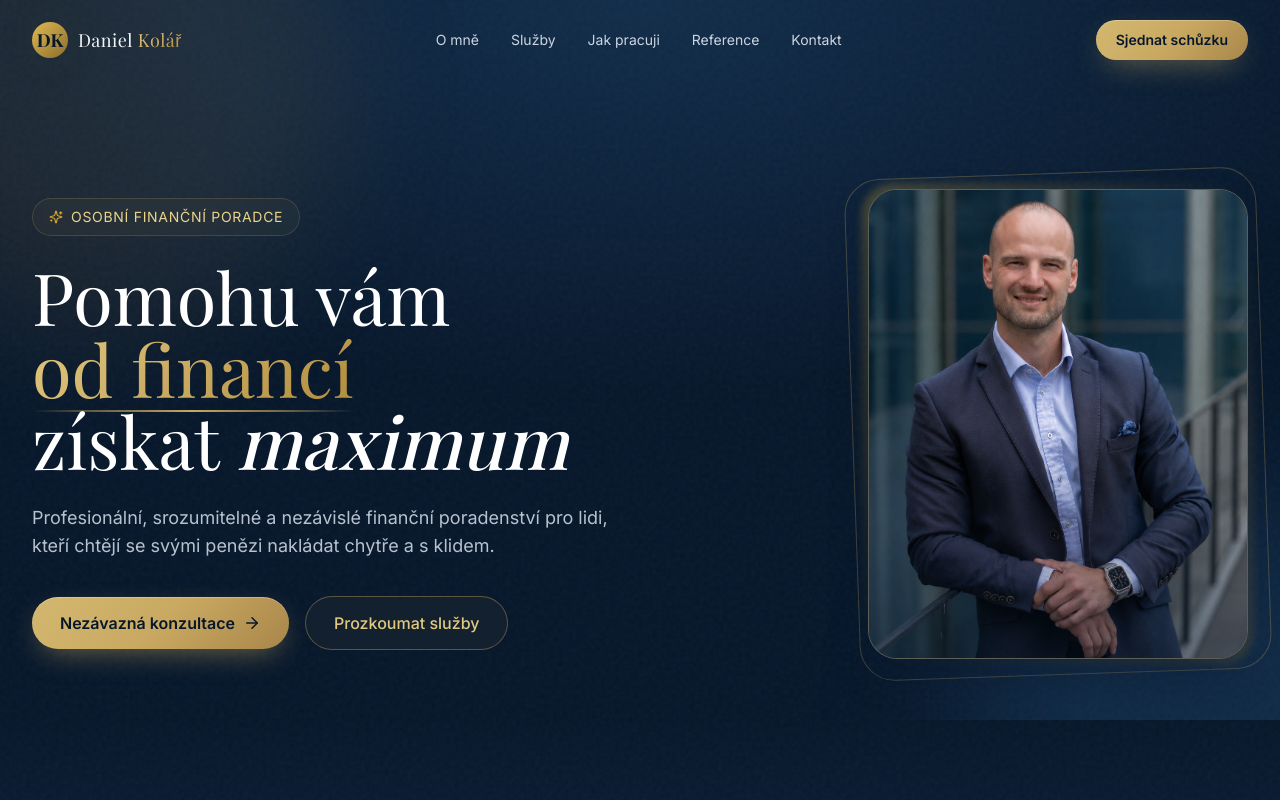
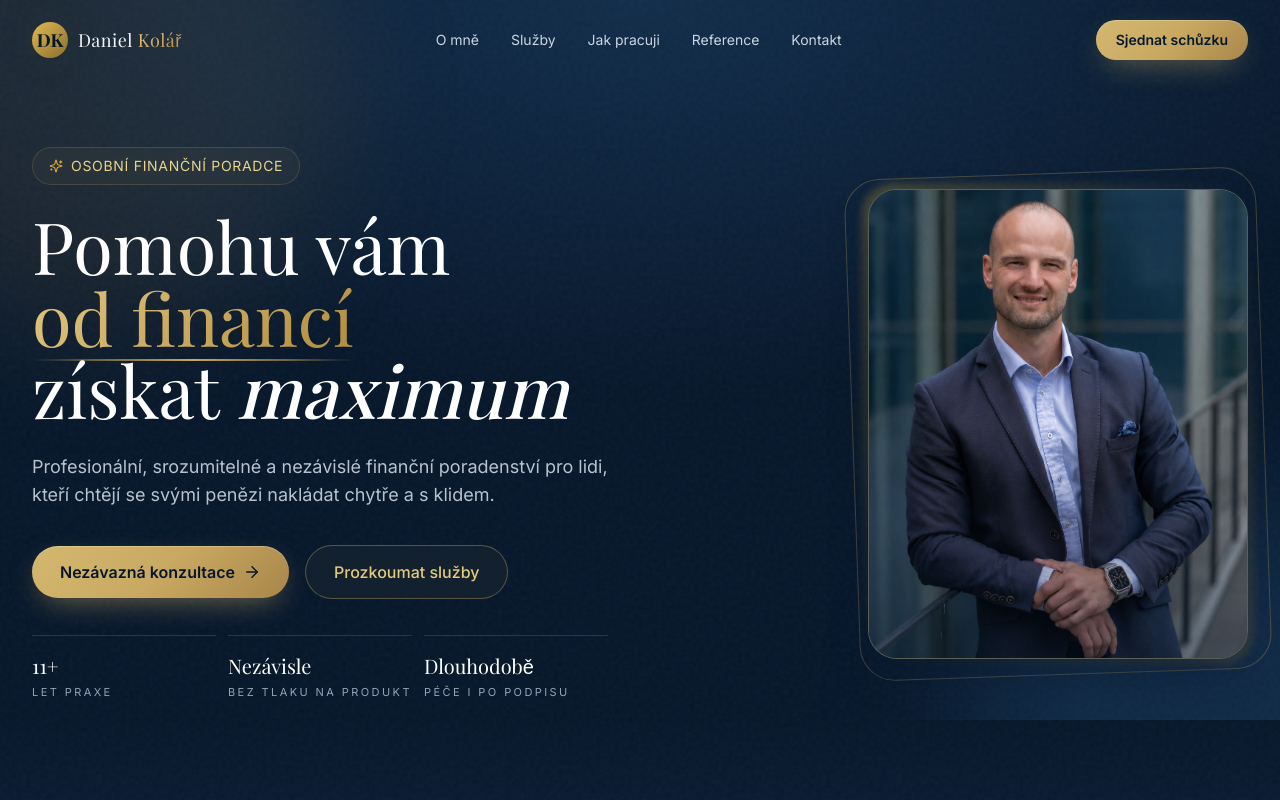
Before and after one commit to DannyKoll/daniel-kolar-web, a Next.js app: page / in a window 1280 px wide. Shown: the top 800 px of the page. Built offline with nearby package versions, Linux system fonts and the light colour scheme.

Commit message:
Integrate trust stats into hero

```diff
--- a/components/Hero.jsx
+++ b/components/Hero.jsx
@@ -1,5 +1,11 @@
 import Image from "next/image";
 import { ArrowRight, Sparkles } from "lucide-react";
+
+const trustStats = [
+  { value: "11+", label: "let praxe" },
+  { value: "Nezávisle", label: "bez tlaku na produkt" },
+  { value: "Dlouhodobě", label: "péče i po podpisu" },
+];
 
 export default function Hero() {
   return (
@@ -54,6 +60,22 @@ export default function Hero() {
                 Prozkoumat služby
               </a>
             </div>
+
+            <div className="mt-9 grid grid-cols-3 gap-3 max-w-xl mx-auto lg:mx-0 reveal">
+              {trustStats.map((stat) => (
+                <div
+                  key={stat.value}
+                  className="border-t border-gold-500/20 pt-4 text-center lg:text-left"
+                >
+                  <div className="font-display text-lg sm:text-xl text-white leading-none">
+                    {stat.value}
+                  </div>
+                  <div className="mt-1 text-[10px] sm:text-[11px] uppercase tracking-[0.22em] text-slate-400 leading-relaxed">
+                    {stat.label}
+                  </div>
+                </div>
+              ))}
+            </div>
           </div>
 
           {/* Image column */}
```
